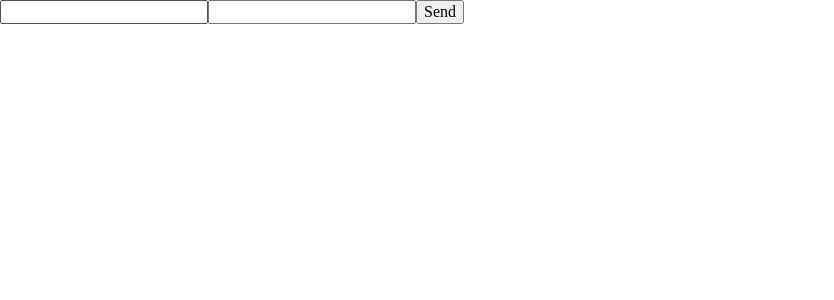
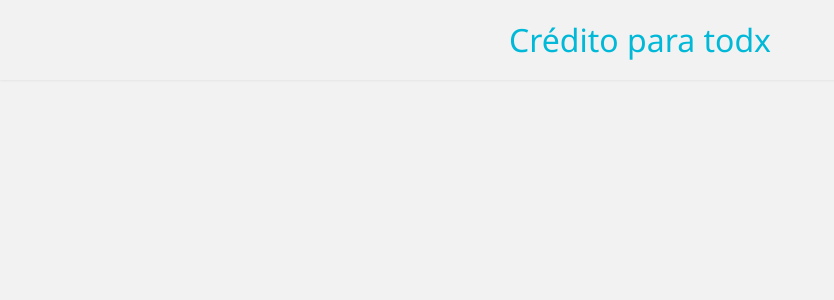
Before and after one commit to victorvalim/credito-para-todxs, a React (Create React App) app: page / in a window 1280 px wide. Shown: the top 300 px of the page, without its empty margins (0-834 px from the left). Built offline with nearby package versions, Linux system fonts and the light colour scheme.

Commit message:
Componentizacao do Header e estilizacao de posicionamento

```diff
--- a/package.json
+++ b/package.json
@@ -15,6 +15,7 @@
     "redux": "^4.1.0",
     "redux-devtools-extension": "^2.13.9",
     "redux-thunk": "^2.3.0",
+    "styled-components": "^5.3.0",
     "web-vitals": "^1.1.2"
   },
   "scripts": {
--- a/src/App.jsx
+++ b/src/App.jsx
@@ -7,6 +7,7 @@ import {
 import allActions from './actions';
 import Home from './paginas/Home';
 import NoMatch from './paginas/NoMatch';
+import GlobalStyle from './componentes/GlobalStyle'
 
 function App() {
   return (
@@ -14,6 +15,7 @@ function App() {
       <Switch>
         <Route exact path="/" component={Home} />
       </Switch>
+      <GlobalStyle />
     </>
   );
 }
--- /dev/null
+++ b/src/componentes/GlobalStyle.jsx
@@ -0,0 +1,10 @@
+import { createGlobalStyle } from 'styled-components'
+
+const GlobalStyle = createGlobalStyle`
+*, ::after, ::before {
+   box-sizing: border-box;
+   margin:0;
+   background: rgb(242, 242, 242);
+}
+`
+export default GlobalStyle;
--- /dev/null
+++ b/src/componentes/Header.jsx
@@ -0,0 +1,36 @@
+import React from 'react';
+import styled from 'styled-components';
+
+const HeaderContainer = styled.header`
+font-size:2rem;
+font-family: "Gotham A", "Segoe UI", Roboto, Oxygen, Ubuntu, Cantarell, "Fira Sans", "Droid Sans", "Helvetica Neue", sans-serif;
+width:100vw;
+height: 5rem;
+top: 0px;
+position: sticky;
+z-index: 1000;
+box-shadow: rgb(0 0 0 / 10%) 0px 0px 0.2rem;
+// background: linear-gradient(
+//   180deg
+//   , rgba(137, 26, 197, 1) 0%, rgba(235, 61, 199, 1) 82%);
+//   }
+display: flex;
+justify-content: center;
+align-items: center;
+`;
+const Text = styled.p`
+color:rgb(0, 184, 215);
+background:transparent;
+`;
+function Header() {
+  return(
+    <HeaderContainer>
+<Text>
+  {`Crédito
+  para
+  todx`}
+</Text>
+    </HeaderContainer>
+  );
+}
+export default Header;
--- a/src/paginas/Home.jsx
+++ b/src/paginas/Home.jsx
@@ -1,25 +1,14 @@
-import React, { useState } from 'react';
-import { useDispatch } from 'react-redux';
-import allActions from '../actions';
+import React from 'react';
+import Header from '../componentes/Header'
 
-function LogIn() {
-  const [info, setInfo] = useState({ login: '', password: '' });
-  const dispatch = useDispatch();
-  function handleChange({ target: { name, value } }) {
-    setInfo(((state) => ({ ...state, [name]: value })));
-  }
-  function handleClick() {
-    dispatch(allActions.userActions.defaultAction(info));
-    setInfo({ login: '', password: '' });
-  }
+function Home() {
+
   return (
     <>
-      <input onChange={handleChange} value={info.login} name="login" type="text" />
-      <input onChange={handleChange} value={info.password} name="password" type="text" />
-      <button onClick={() => handleClick()} type="button">Send</button>
+      <Header />
 
     </>
   );
 }
 
-export default LogIn;
+export default Home;
```
Also changed, not shown: 1 other file (tests, documents, lock files or other folders).
